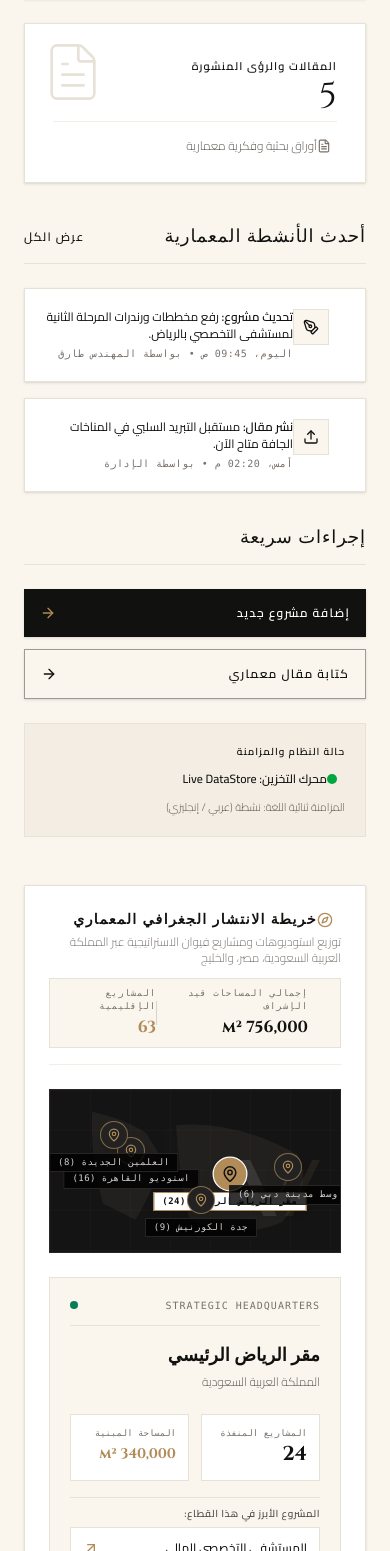
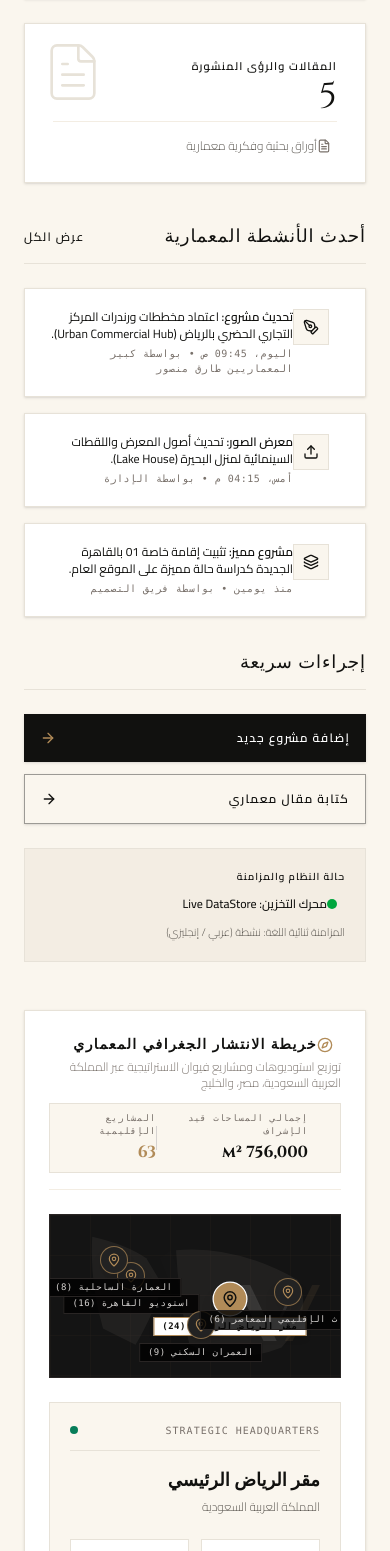
Before and after one commit to ahmed3bdelbaset/viwan, a Next.js app: page /admin in a window 390 px wide. Shown: the part 449-2000 px from the top of the page. Built offline with nearby package versions, Linux system fonts and the light colour scheme; no server answers; sample sign-in values are in the browser's storage.

Commit message:
feat(admin): replace all remaining mock hospital references with authentic projects and tighten mobile login card

```diff
--- a/app/admin/login/page.tsx
+++ b/app/admin/login/page.tsx
@@ -485,7 +485,7 @@ export default function AdminLoginPage() {
       {/* ========================================================================= */}
       {/* MAIN VIEWPORT WRAPPER (Top Header, Centered Floating Card, Bottom Footer) */}
       {/* ========================================================================= */}
-      <div className="relative z-20 min-h-screen flex flex-col justify-between p-6 sm:p-10 lg:p-12 overflow-y-auto">
+      <div className="relative z-20 min-h-screen flex flex-col justify-between p-4 sm:p-10 lg:p-12 overflow-y-auto">
         {/* Top Header Bar: Consistent placement so switching language never jumps */}
         <div className="w-full flex items-center justify-between z-20">
           {/* Language Toggle Button */}
@@ -511,10 +511,10 @@ export default function AdminLoginPage() {
         </div>
 
         {/* Center Stage: The Luxury Floating Form Card Centered in the middle of the screen */}
-        <div className="w-full flex items-center justify-center my-auto py-4 sm:py-8">
+        <div className="w-full flex items-center justify-center my-auto py-3 sm:py-8">
           <div
             dir={isRtl ? 'rtl' : 'ltr'}
-            className={`w-[86%] sm:w-full max-w-[325px] sm:max-w-[440px] bg-gradient-to-r from-[#FAF6EE]/50 via-[#FAF6EE]/75 to-[#FAF6EE]/95 backdrop-blur-xl rounded-[20px] sm:rounded-[26px] p-4 sm:p-8 border border-white/60 shadow-[0_25px_60px_-15px_rgba(0,0,0,0.18),0_0_0_1px_rgba(255,255,255,0.4)] space-y-3.5 sm:space-y-5 transition-all duration-300 ${
+            className={`w-[82%] sm:w-full max-w-[305px] sm:max-w-[440px] bg-gradient-to-r from-[#FAF6EE]/45 via-[#FAF6EE]/70 to-[#FAF6EE]/92 backdrop-blur-md rounded-[20px] sm:rounded-[26px] p-3.5 sm:p-8 border border-white/60 shadow-[0_25px_60px_-15px_rgba(0,0,0,0.18),0_0_0_1px_rgba(255,255,255,0.4)] space-y-3 sm:space-y-5 transition-all duration-300 ${
               isRtl ? 'font-cairo' : 'font-sans'
             }`}
           >
--- a/app/admin/page.tsx
+++ b/app/admin/page.tsx
@@ -129,10 +129,10 @@ export default function AdminDashboardOverviewPage() {
               </div>
               <div className="space-y-1 flex-grow">
                 <p className="text-xs text-charcoal leading-snug">
-                  <strong className="font-semibold">{isRtl ? 'تحديث مشروع:' : 'Project Updated:'}</strong> {isRtl ? 'رفع مخططات ورندرات المرحلة الثانية لمستشفى التخصصي بالرياض.' : 'Specialized Hospital Riyadh Phase 2 renders updated.'}
+                  <strong className="font-semibold">{isRtl ? 'تحديث مشروع:' : 'Project Updated:'}</strong> {isRtl ? 'اعتماد مخططات ورندرات المركز التجاري الحضري بالرياض (Urban Commercial Hub).' : 'Architectural drawings and renders approved for Urban Commercial Hub (Riyadh).'}
                 </p>
                 <div className="text-[10px] text-stone-500 font-mono tracking-wider uppercase">
-                  {isRtl ? 'اليوم، 09:45 ص • بواسطة المهندس طارق' : 'TODAY, 09:45 AM • BY TAREK M.'}
+                  {isRtl ? 'اليوم، 09:45 ص • بواسطة كبير المعماريين طارق منصور' : 'TODAY, 09:45 AM • BY CHIEF ARCHITECT TAREK MANSOUR'}
                 </div>
               </div>
             </div>
@@ -144,10 +144,25 @@ export default function AdminDashboardOverviewPage() {
               </div>
               <div className="space-y-1 flex-grow">
                 <p className="text-xs text-charcoal leading-snug">
-                  <strong className="font-semibold">{isRtl ? 'نشر مقال:' : 'Insight Published:'}</strong> {isRtl ? 'مستقبل التبريد السلبي في المناخات الجافة متاح الآن.' : '"The Future of Passive Cooling in Arid Climates" is now live.'}
+                  <strong className="font-semibold">{isRtl ? 'معرض الصور:' : 'Gallery Update:'}</strong> {isRtl ? 'تحديث أصول المعرض واللقطات السينمائية لمنزل البحيرة (Lake House).' : 'Architectural gallery assets and cinematic shots updated for Lake House.'}
                 </p>
                 <div className="text-[10px] text-stone-500 font-mono tracking-wider uppercase">
-                  {isRtl ? 'أمس، 02:20 م • بواسطة الإدارة' : 'YESTERDAY, 14:20 PM • BY ADMIN'}
+                  {isRtl ? 'أمس، 04:15 م • بواسطة الإدارة' : 'YESTERDAY, 04:15 PM • BY ADMIN'}
+                </div>
+              </div>
+            </div>
+
+            {/* Activity 3 */}
+            <div className="bg-white p-5 border border-[#E7E2D8] flex items-start space-x-4 rtl:space-x-reverse shadow-sm">
+              <div className="w-9 h-9 border border-[#E7E2D8] bg-[#FAF6EE] flex items-center justify-center shrink-0">
+                <Layers className="w-4 h-4 text-charcoal" />
+              </div>
+              <div className="space-y-1 flex-grow">
+                <p className="text-xs text-charcoal leading-snug">
+                  <strong className="font-semibold">{isRtl ? 'مشروع مميز:' : 'Featured Case Study:'}</strong> {isRtl ? 'تثبيت إقامة خاصة 01 بالقاهرة الجديدة كدراسة حالة مميزة على الموقع العام.' : 'Private Residence 01 pinned as featured architectural case study.'}
+                </p>
+                <div className="text-[10px] text-stone-500 font-mono tracking-wider uppercase">
+                  {isRtl ? 'منذ يومين • بواسطة فريق التصميم' : '2 DAYS AGO • BY DESIGN TEAM'}
                 </div>
               </div>
             </div>
--- a/components/ui/SpatialMapWidget.tsx
+++ b/components/ui/SpatialMapWidget.tsx
@@ -31,13 +31,13 @@ const HUBS: CityHub[] = [
     projectsCount: 16,
     gfaM2: '185,000 m²',
     activeStatus: 'Hub Active',
-    highlightedProject: 'Zamalek Diplomatic Residence',
-    highlightedProjectAr: 'مجمع الزمالك الدبلوماسي',
+    highlightedProject: 'Private Residence 01',
+    highlightedProjectAr: 'إقامة خاصة 01 - القاهرة الجديدة',
   },
   {
     id: 'alamein',
-    name_en: 'New Alamein',
-    name_ar: 'العلمين الجديدة',
+    name_en: 'Coastal Architecture',
+    name_ar: 'العمارة الساحلية',
     country_en: 'Egypt',
     country_ar: 'مصر',
     x: 22,
@@ -45,8 +45,8 @@ const HUBS: CityHub[] = [
     projectsCount: 8,
     gfaM2: '92,000 m²',
     activeStatus: 'Coastal Portfolio',
-    highlightedProject: 'Oasis Residential Complex',
-    highlightedProjectAr: 'مجمع الواحة السكني',
+    highlightedProject: 'Lake House',
+    highlightedProjectAr: 'منزل البحيرة - العين السخنة',
   },
   {
     id: 'riyadh',
@@ -59,36 +59,36 @@ const HUBS: CityHub[] = [
     projectsCount: 24,
     gfaM2: '340,000 m²',
     activeStatus: 'Strategic Headquarters',
-    highlightedProject: 'Specialized Hospital KAFD',
-    highlightedProjectAr: 'المستشفى التخصصي المالي',
+    highlightedProject: 'Urban Commercial Hub',
+    highlightedProjectAr: 'المركز التجاري الحضري بالرياض',
   },
   {
     id: 'jeddah',
-    name_en: 'Jeddah Coastal',
-    name_ar: 'جدة الكورنيش',
-    country_en: 'Saudi Arabia',
-    country_ar: 'المملكة العربية السعودية',
+    name_en: 'Residential Urbanism',
+    name_ar: 'العمران السكني',
+    country_en: 'Saudi Arabia & Egypt',
+    country_ar: 'مصر والسعودية',
     x: 52,
     y: 68,
     projectsCount: 9,
     gfaM2: '74,000 m²',
-    activeStatus: 'Red Sea Urbanism',
-    highlightedProject: 'Jeddah Commercial Hub',
-    highlightedProjectAr: 'مركز جدة التجاري',
+    activeStatus: 'Private Sanctuaries',
+    highlightedProject: 'The Urban Retreat',
+    highlightedProjectAr: 'الملاذ الحضري - الشيخ زايد',
   },
   {
     id: 'dubai',
-    name_en: 'Dubai Downtown',
-    name_ar: 'وسط مدينة دبي',
-    country_en: 'UAE',
-    country_ar: 'الإمارات',
+    name_en: 'Regional Heritage',
+    name_ar: 'التراث الإقليمي المعاصر',
+    country_en: 'GCC & Egypt',
+    country_ar: 'الخليج ومصر',
     x: 82,
     y: 48,
     projectsCount: 6,
     gfaM2: '65,000 m²',
     activeStatus: 'Regional Alliance',
-    highlightedProject: 'Skyline Business Tower',
-    highlightedProjectAr: 'برج الأعمال البانورامي',
+    highlightedProject: 'Private Majlis',
+    highlightedProjectAr: 'المجلس الخاص - العاصمة الإدارية',
   },
 ];
 
```
